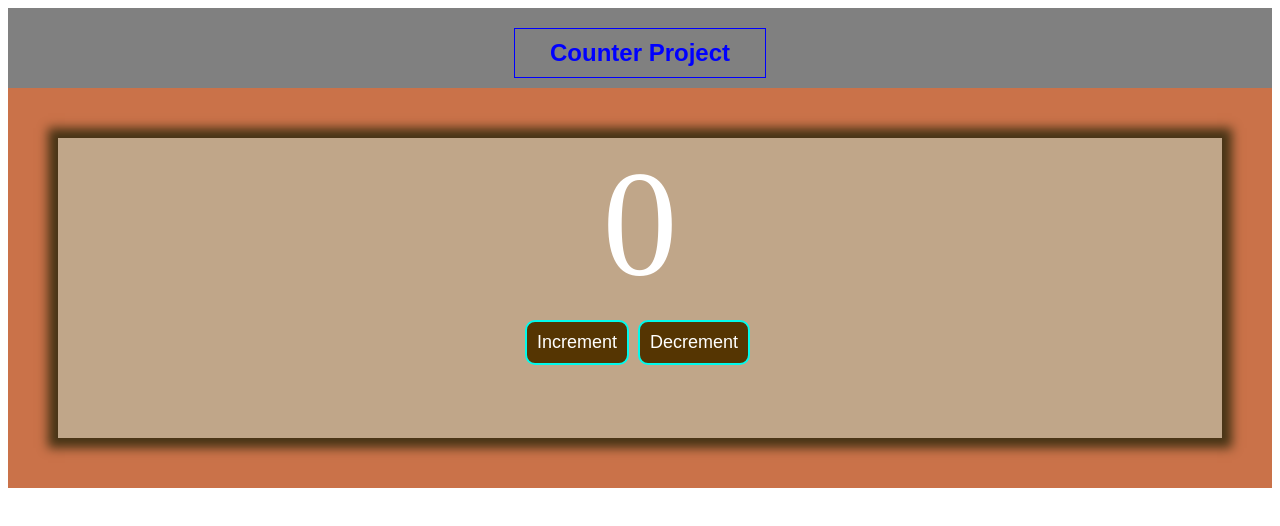
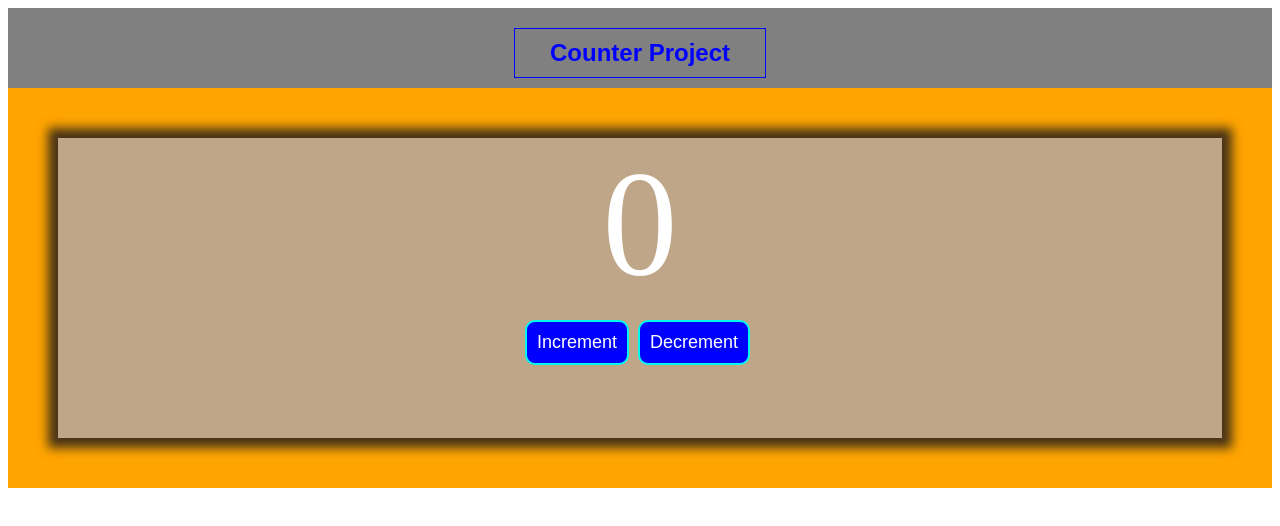
Before and after one commit to maryakinyi/counter-js, a plain HTML site: page index.html in a window 1280 px wide. Drawn offline with Linux system fonts and the light colour scheme.

Commit message:
Update styles.css

```diff
--- a/styles.css
+++ b/styles.css
@@ -13,14 +13,14 @@
     border: 1px solid;
     text-align: center;
     color: blue;
-    font-family: Arial, Helvetica, sans-serif;
+    font-family:sans-serif;
   }
 
 
   .project-6-wrapper{
     width: 100%;
     height: 400px;
-    background-color: rgb(202, 114, 73);
+    background-color:orange;
   }
 
   .counter-box-wrapper{
@@ -40,7 +40,7 @@
   .count-btns{
     padding: 10px;
     width: auto;
-    background-color: rgb(85, 53, 2);
+    background-color: blue;
     font-size: 18px;
     cursor: pointer;
     margin-top: 10px;
```
